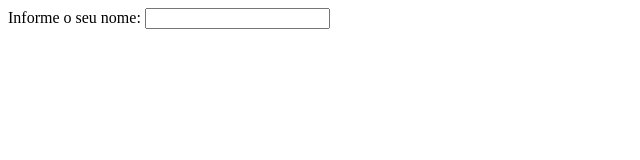
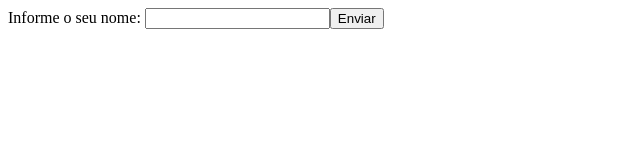
Before and after one commit to flflima/nice-message-app, an Angular app: page / in a window 1280 px wide. Shown: the top 160 px of the page, without its empty margins (0-640 px from the left). Built offline with nearby package versions, Linux system fonts and the light colour scheme.

Commit message:
Adds submit button

```diff
--- a/src/app/app.component.html
+++ b/src/app/app.component.html
@@ -1,8 +1,9 @@
-<form id="messaging-form" [formGroup]="messagingForm" novalidate>
+<form id="messaging-form" [formGroup]="messagingForm" (ngSubmit)="onSubmit()" novalidate>
     <div>
         <label id="name" for="name-input">Informe o seu nome:
             <input class="form-control" id="name-input" formControlName="name">
         </label>
+        <button type="submit" class="btn btn-success">Enviar</button>
     </div>
     <div>
         <label id="message" for="message">{{ messagingForm.get('name').value }}</label>
--- a/src/app/app.component.ts
+++ b/src/app/app.component.ts
@@ -17,4 +17,8 @@ export class AppComponent {
       ])
     });
   }
+
+  onSubmit(): void {
+    console.log('teste');
+  }
 }
```
Also changed, not shown: 1 other file (tests, documents, lock files or other folders).
